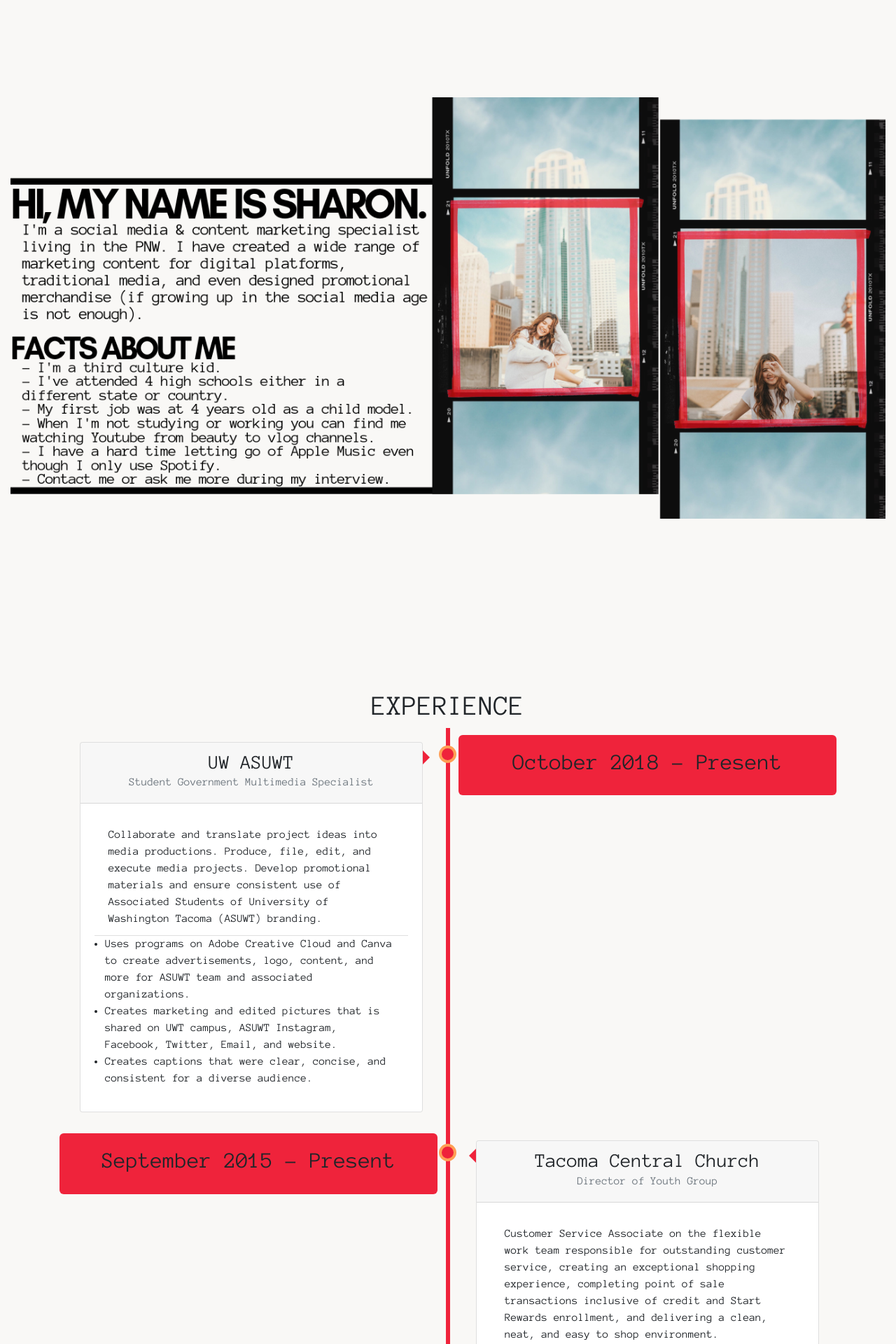
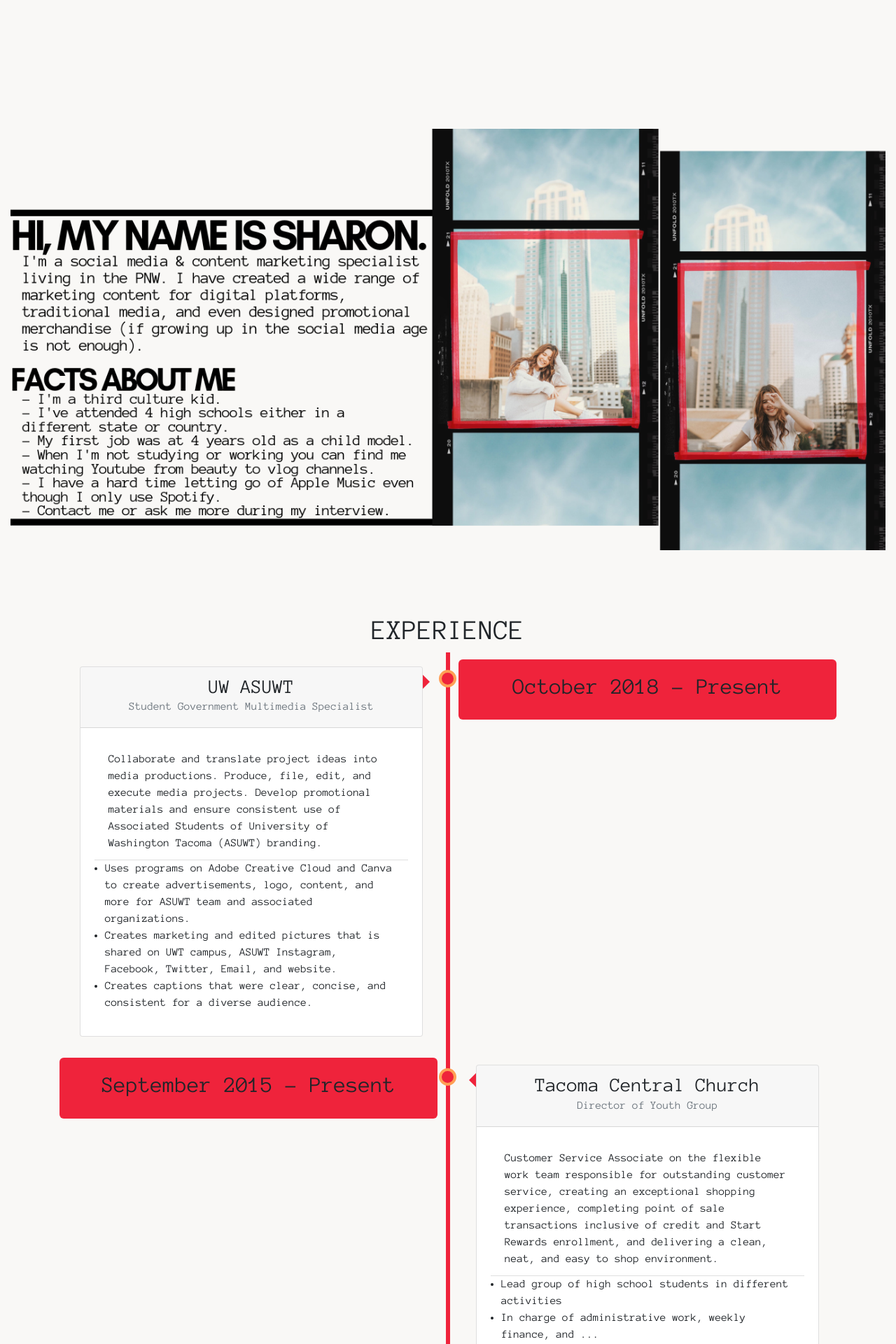
Before and after one commit to sharrah2/myPortfolio, a PHP site: page / in a window 1280 px wide. Shown: the part 657-2577 px from the top of the page at 70% size. Run offline with PHP 8.4, Linux system fonts and the light colour scheme.

Commit message:
Media Responsive

```diff
--- a/css/index.css
+++ b/css/index.css
@@ -6,30 +6,39 @@ html {
     scroll-behavior: smooth;
 }
 body {
-    padding-top: 70px;
     background-color: #f9f8f6 !important;
     font-family: 'Anonymous Pro', monospace !important;
 }
-
-#home {
+#content{
+    padding-top: 60px;
+}
+#home{
     padding-top: 50px;
     padding-bottom: 65px;
+    /*background-color: pink;*/
 }
 #splash{
     object-fit: fill;
 }
-
-#about {
+#about{
     padding-top: 75px;
     margin-bottom: 20px;
-    height: 800px;
+}
+#work{
+    padding-top: 50px;
+}
+.portfolio{
+    margin: 10px 0px;
+}
+#work.col-md-4{
+    padding-top: 15px 0px;
 }
 
 /*
     Experience Section & Components CSS
 */
     #experience{
-        padding-top: 100px;
+        padding-top: 70px;
     }
     .date{
         text-align: center;
@@ -80,12 +89,16 @@ body {
 */
 @media (min-width: 576px) {
 
+
 }
 
 /*
     Medium devices (tablets, 768px and up)
 */
 @media (min-width: 768px) {
+    #content{
+        padding-top:70px;
+    }
     /*
         Experience Section & Components CSS
     */
@@ -184,12 +197,22 @@ body {
     Large devices (desktops, 992px and up)
 */
 @media (min-width: 992px) {
-
+    .embed-responsive {
+        position: inherit !important;
+    }
 }
 
 /*
     Extra large devices (large desktops, 1200px and up)
 */
 @media (min-width: 1200px) {
+    #content{
+        padding-top:115px;
+    }
+   .embed-responsive video {
+        max-width: 80% !important;
+        left: 10% !important;
+        height: 80% !important;
+    }
 
 }
```
